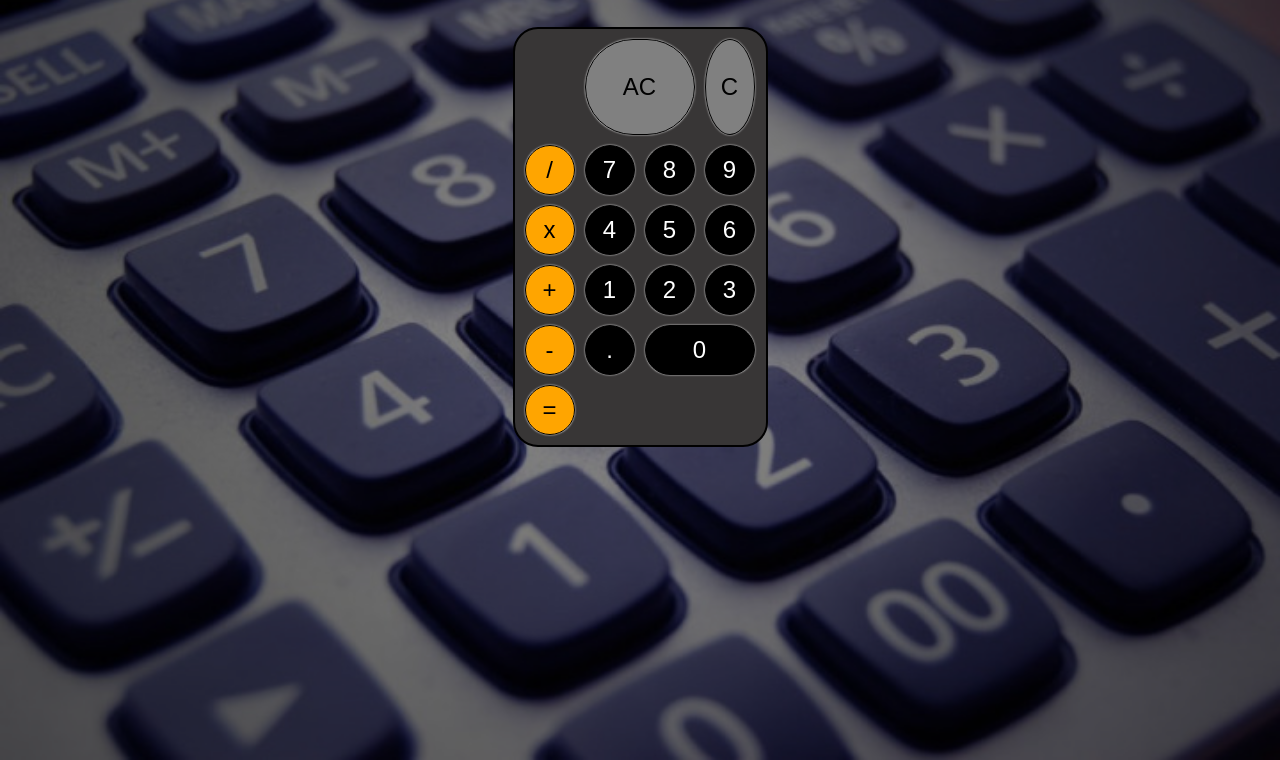
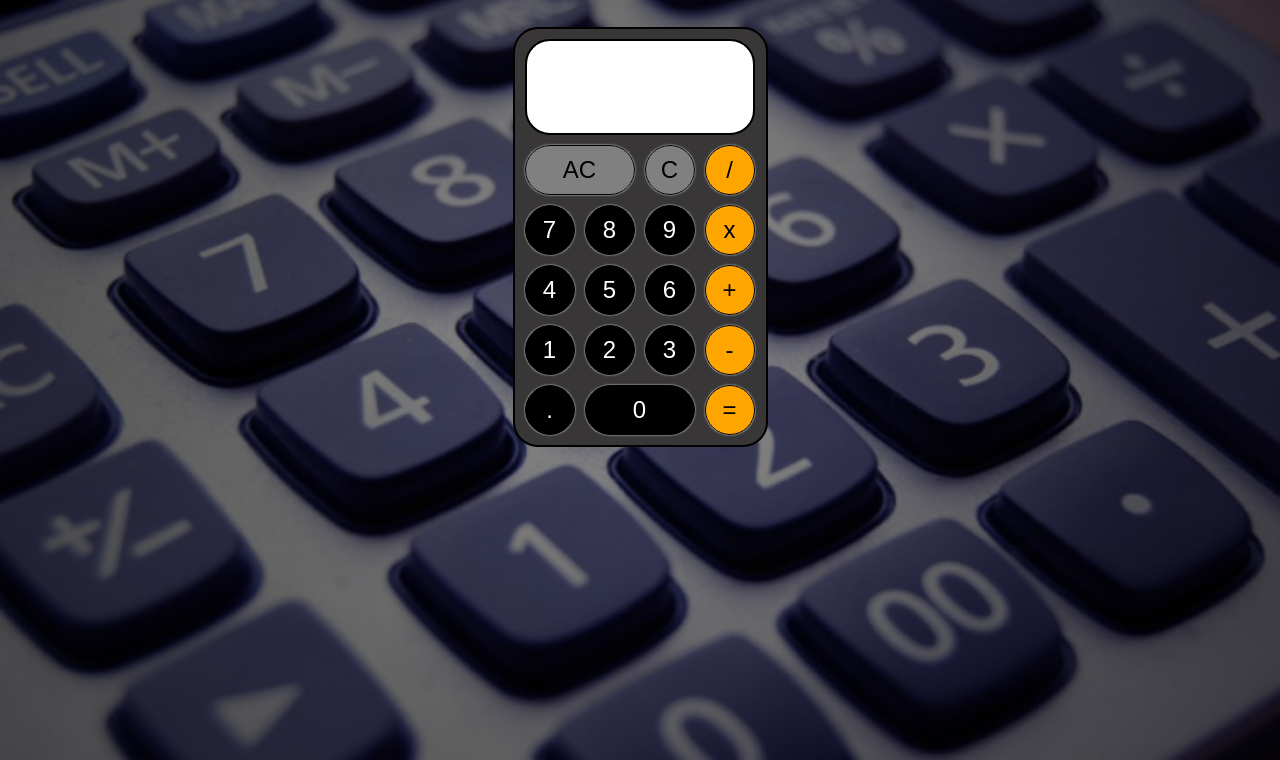
Before and after one commit to 21ciprian/calculator-vanilla-javascript, a plain HTML site: page index.html in a window 1280 px wide. Shown: the part 40-800 px from the top of the page. Drawn offline with Linux system fonts and the light colour scheme.

Commit message:
Styled output

```diff
--- a/main.css
+++ b/main.css
@@ -101,3 +101,24 @@ h1 {
 .span-two {
 	grid-column: span 2;
 }
+.output {
+	grid-column: 1 /-1;
+	background-color: white;
+	display: -webkit-box;
+	display: -ms-flexbox;
+	display: flex;
+	-webkit-box-align: end;
+	-ms-flex-align: end;
+	align-items: flex-end;
+	-ms-flex-pack: distribute;
+	justify-content: space-around;
+	-webkit-box-orient: vertical;
+	-webkit-box-direction: normal;
+	-ms-flex-direction: column;
+	flex-direction: column;
+	padding: 10px;
+	border: 2px solid black;
+	border-radius: 25px;
+	word-wrap: break-word;
+	word-break: break-all;
+}
```
